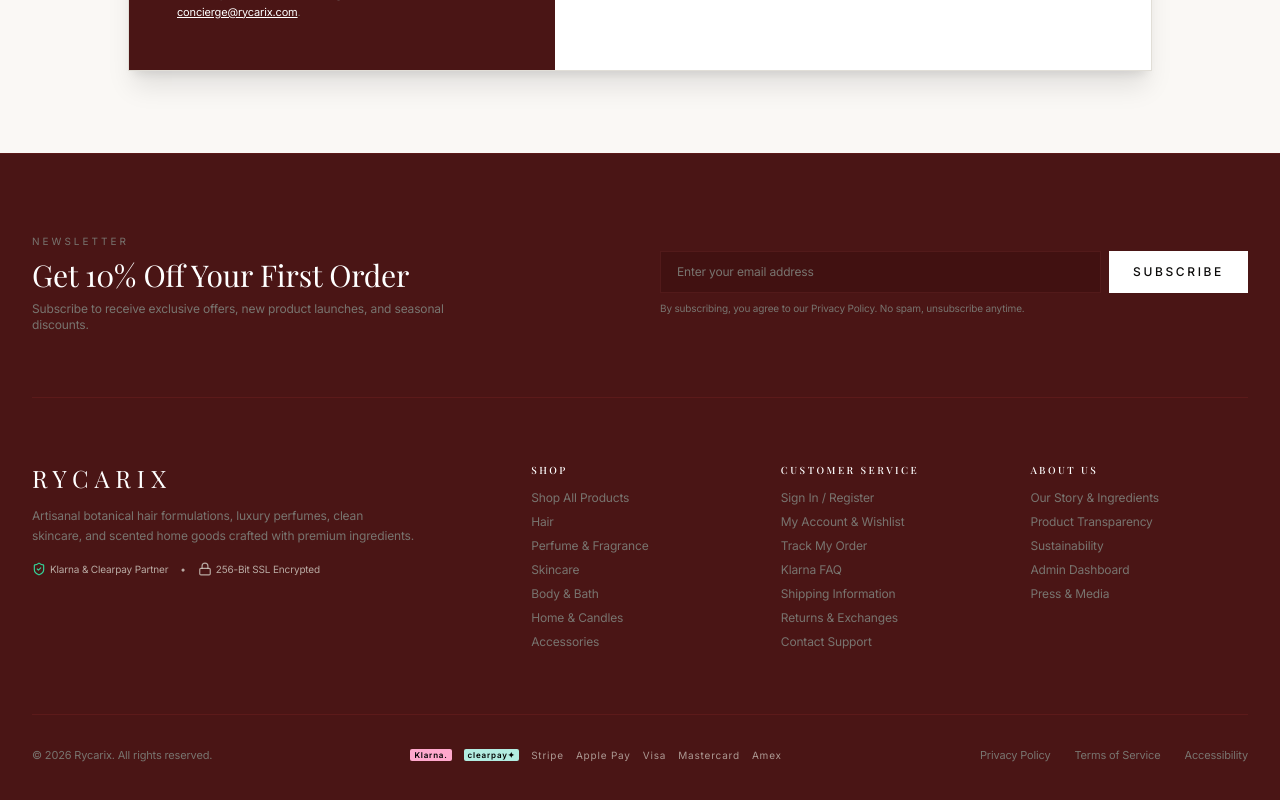
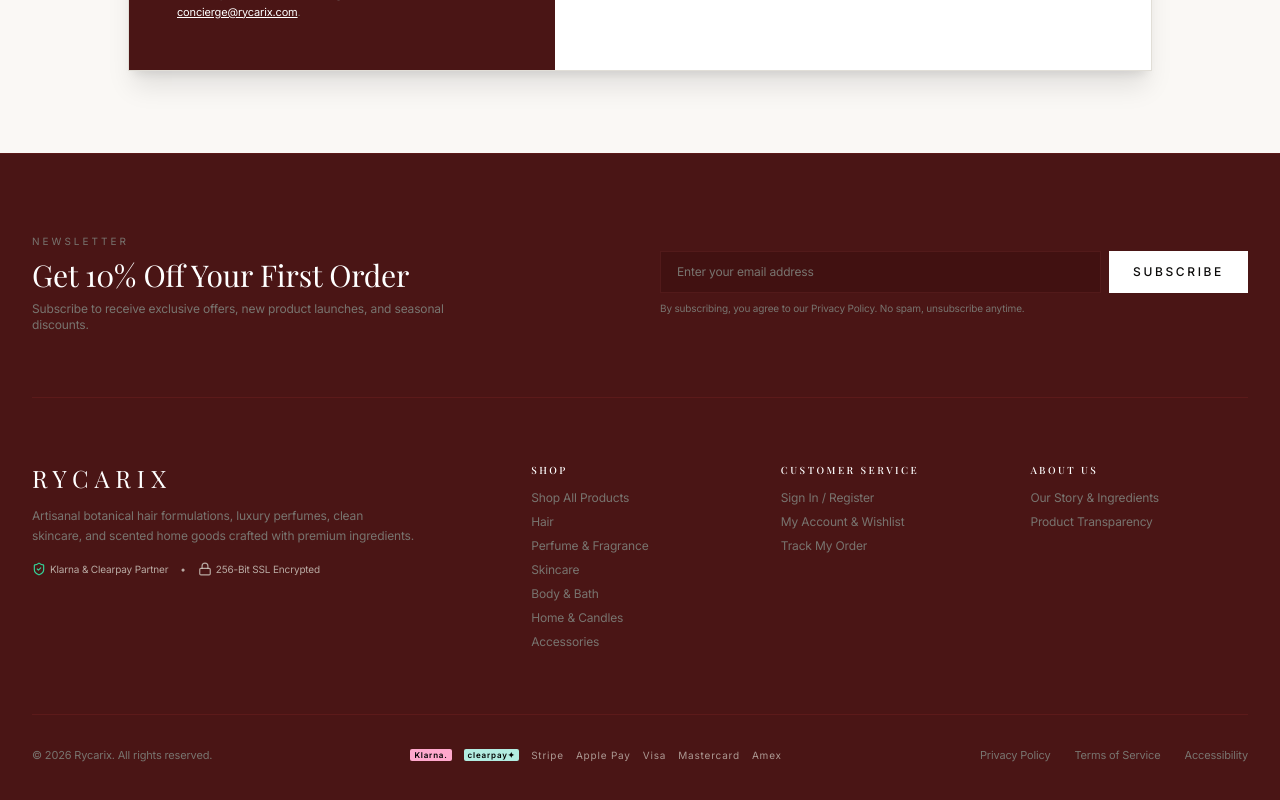
Before and after one commit to jamessandy/rycarix-ecommerce, a Next.js app: page /login in a window 1280 px wide. Shown: the part 727-1527 px from the top of the page. Built offline with nearby package versions, Linux system fonts and the light colour scheme; no server answers.

Commit message:
fix(footer): clean up Customer Service and About Us links
- Remove Klarna FAQ, Shipping Information, Returns & Exchanges, and Contact Support from Customer Service
- Remove Sustainability, Admin Dashboard, and Press & Media from About Us

```diff
--- a/components/layout/Footer.tsx
+++ b/components/layout/Footer.tsx
@@ -152,26 +152,6 @@ export default function Footer() {
                   Track My Order
                 </Link>
               </li>
-              <li>
-                <span className="hover:text-ry-white transition-colors cursor-pointer">
-                  Klarna FAQ
-                </span>
-              </li>
-              <li>
-                <span className="hover:text-ry-white transition-colors cursor-pointer">
-                  Shipping Information
-                </span>
-              </li>
-              <li>
-                <span className="hover:text-ry-white transition-colors cursor-pointer">
-                  Returns & Exchanges
-                </span>
-              </li>
-              <li>
-                <span className="hover:text-ry-white transition-colors cursor-pointer">
-                  Contact Support
-                </span>
-              </li>
             </ul>
           </div>
 
@@ -190,21 +170,6 @@ export default function Footer() {
                 <Link href="/#transparency" className="hover:text-ry-white transition-colors">
                   Product Transparency
                 </Link>
-              </li>
-              <li>
-                <span className="hover:text-ry-white transition-colors cursor-pointer">
-                  Sustainability
-                </span>
-              </li>
-              <li>
-                <Link href="/dashboard/admin" className="hover:text-ry-white transition-colors">
-                  Admin Dashboard
-                </Link>
-              </li>
-              <li>
-                <span className="hover:text-ry-white transition-colors cursor-pointer">
-                  Press & Media
-                </span>
               </li>
             </ul>
           </div>
```
